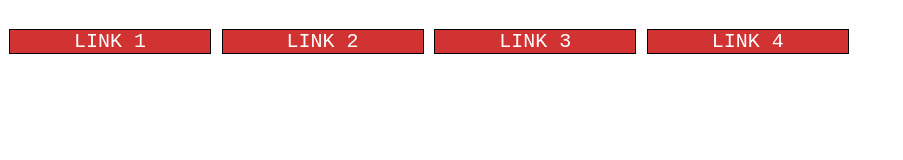
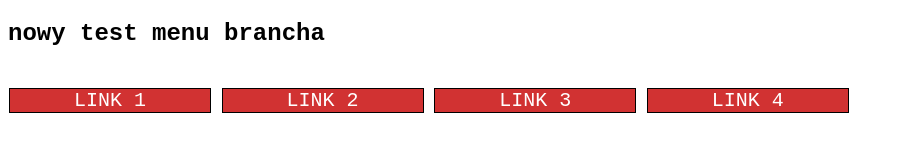
Before and after one commit to qkiczw/horizontalmenu-only-css, a plain HTML site: page index.html in a window 1280 px wide. Shown: the whole page, without its empty margins (0-903 px from the left). Drawn offline with Linux system fonts and the light colour scheme.

Commit message:
add gitignore and content.

```diff
--- a/index.html
+++ b/index.html
@@ -6,7 +6,7 @@
     <link rel="stylesheet" type="text/css" href="style.css">
 </head>
 <body>
-
+    <h2>nowy test menu brancha</h2>
     <!--Horizontal menu-->
     <nav class="menu">
 
```
Also changed, not shown: 1 other file.
